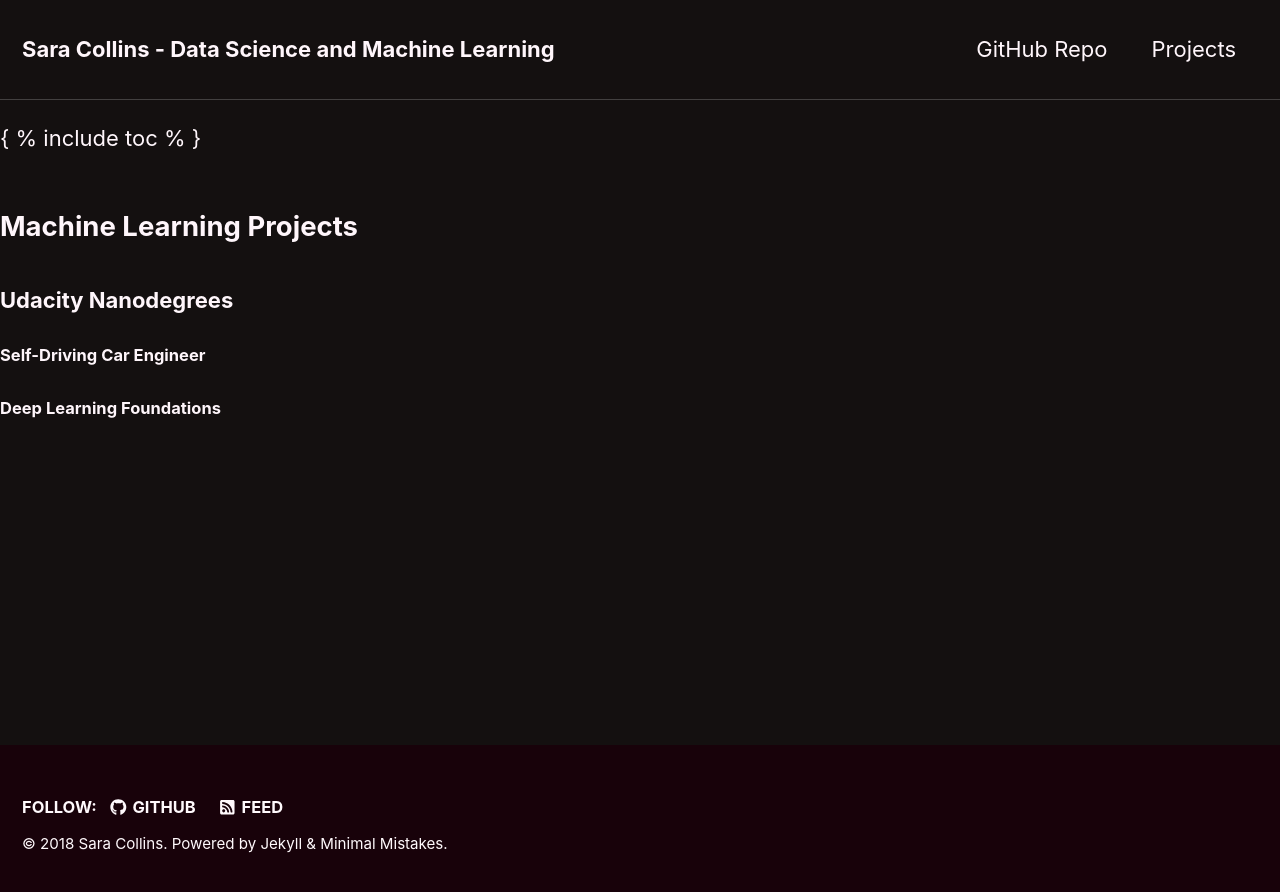
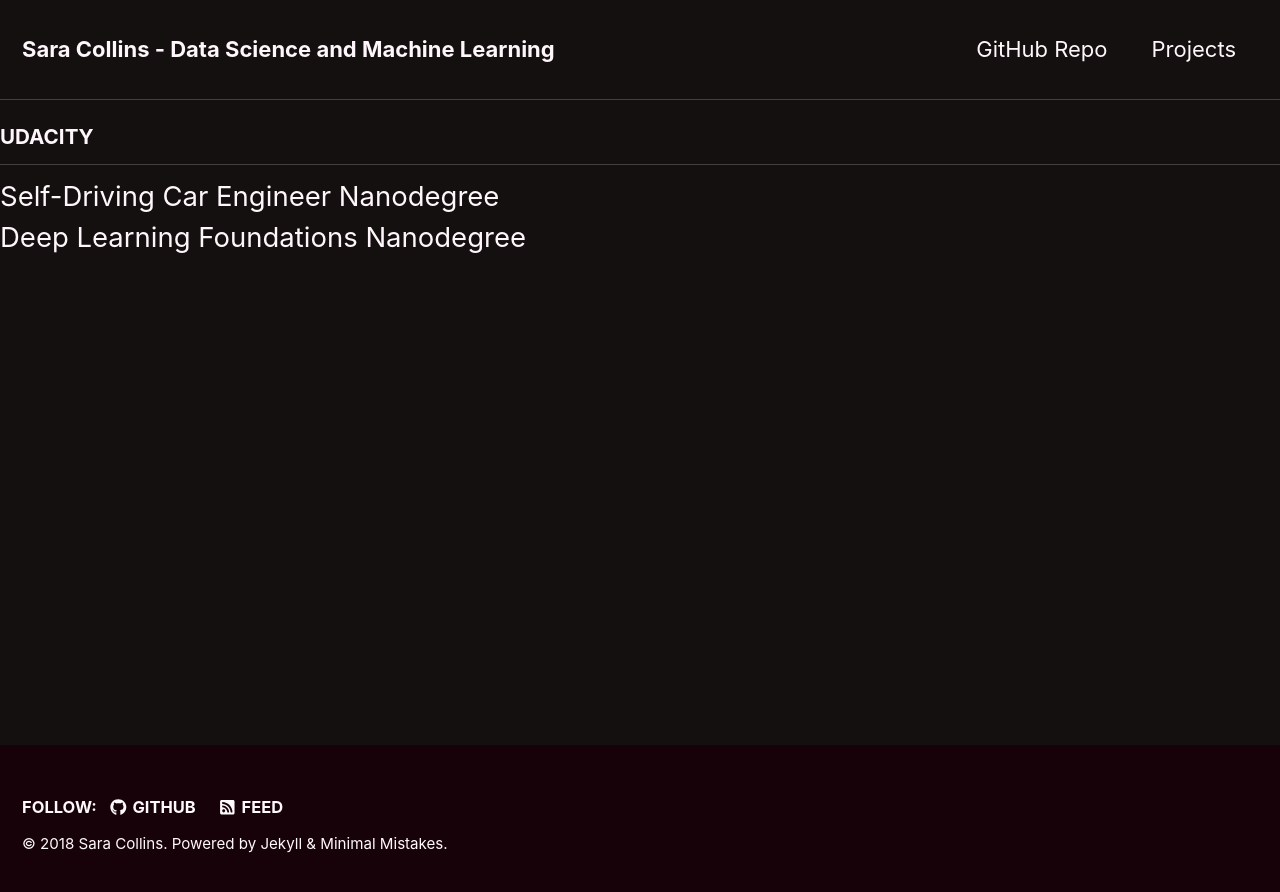
Before and after one commit to scollins83/scollins83.github.io, a Jekyll site: the page built from _pages/projects.md, in a window 1280 px wide. Shown: the top 892 px of the page. Built offline with Jekyll 4.4.1, drawn with Linux system fonts in a browser that asks for light colours; nearby versions of some CDN libraries; our own code applies the rules of GitHub Pages for plain Markdown files.

Commit message:
Updating toc.

```diff
--- a/_data/navigation.yml
+++ b/_data/navigation.yml
@@ -11,7 +11,6 @@ main:
 
 projects:
     - title: "Udacity"
-      url: /projects/
       children:
         - title: "Self-Driving Car Engineer Nanodegree"
           url: /sdcnd/
--- a/_pages/projects.md
+++ b/_pages/projects.md
@@ -2,10 +2,4 @@
 title: "Projects"
 permalink: /projects/
 ---
-
-{ % include toc % }
-
-## Machine Learning Projects
-### Udacity Nanodegrees
-#### Self-Driving Car Engineer
-#### Deep Learning Foundations
+{% include nav_list nav="projects" %}
```
